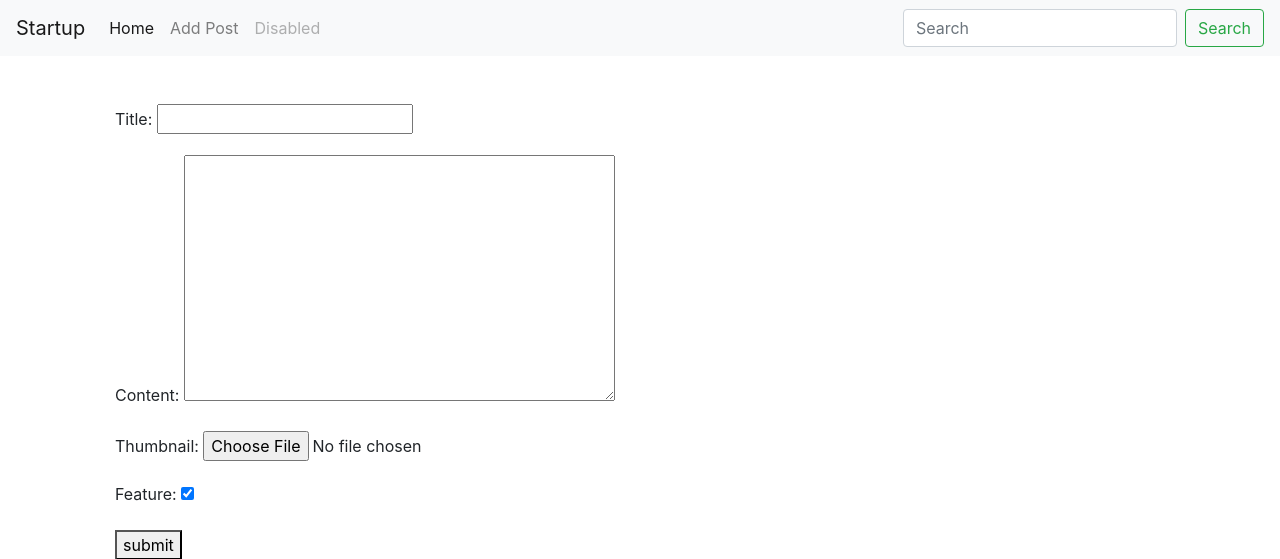
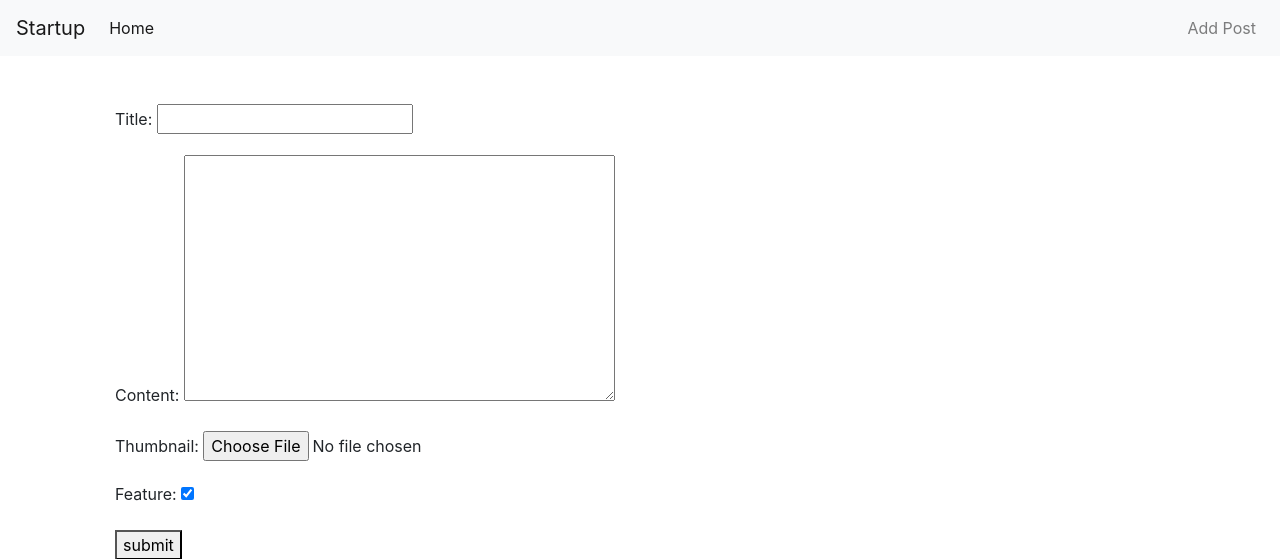
Before and after one commit to digiconvally/startup, a Django app: page /create/ in a window 1280 px wide. Shown: the top 559 px of the page. Run offline with Django 3.2, Linux system fonts and the light colour scheme; some libraries are stand-ins or nearby versions.

Commit message:
create func updated

```diff
--- a/core/templates/core/base.html
+++ b/core/templates/core/base.html
@@ -24,20 +24,15 @@
                 <li class="nav-item active">
                     <a class="nav-link" href="#">Home <span class="sr-only">(current)</span></a>
                 </li>
+            </ul>
+            <ul class="navbar-nav">
                 <li class="nav-item">
                     <a class="nav-link" href="{% url 'create' %}">Add Post</a>
                 </li>
-                <li class="nav-item">
-                    <a class="nav-link disabled" href="#" tabindex="-1" aria-disabled="true">Disabled</a>
-                </li>
             </ul>
-            <form class="form-inline my-2 my-lg-0">
-                <input class="form-control mr-sm-2" type="search" placeholder="Search" aria-label="Search">
-                <button class="btn btn-outline-success my-2 my-sm-0" type="submit">Search</button>
-            </form>
+
         </div>
     </nav>
-
     <div class="container mt-5">
         {% block body %}
         {% endblock %}
--- a/core/views.py
+++ b/core/views.py
@@ -14,7 +14,7 @@ def Home(request):
 def PostCreate(request):
     form = PostForm
     if request.method == 'POST':
-        form = PostForm(request.POST)
+        form = PostForm(request.POST, request.FILES)
         if form.is_valid():
             form.save()
             return redirect('/')
--- a/server/settings.py
+++ b/server/settings.py
@@ -112,5 +112,6 @@ STATICFILES_DIRS = (
 )
 STATIC_ROOT = os.path.join(BASE_DIR, 'staticfiles')
 
+
 MEDIA_URL = '/media/'
 MEDIA_ROOT = os.path.join(BASE_DIR, 'media')
```
Also changed, not shown: core/templates/core/home.html (+3 -5 lines), media/Posts/10.jpg (added).
